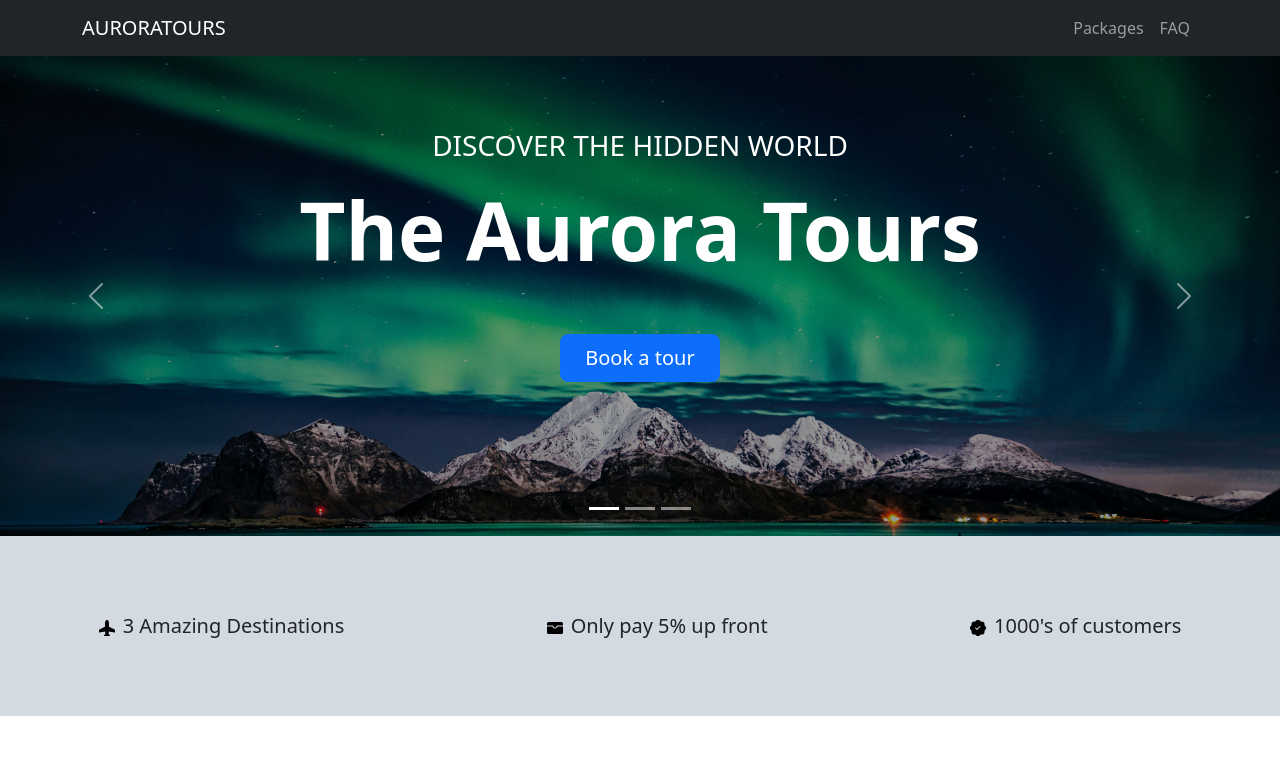
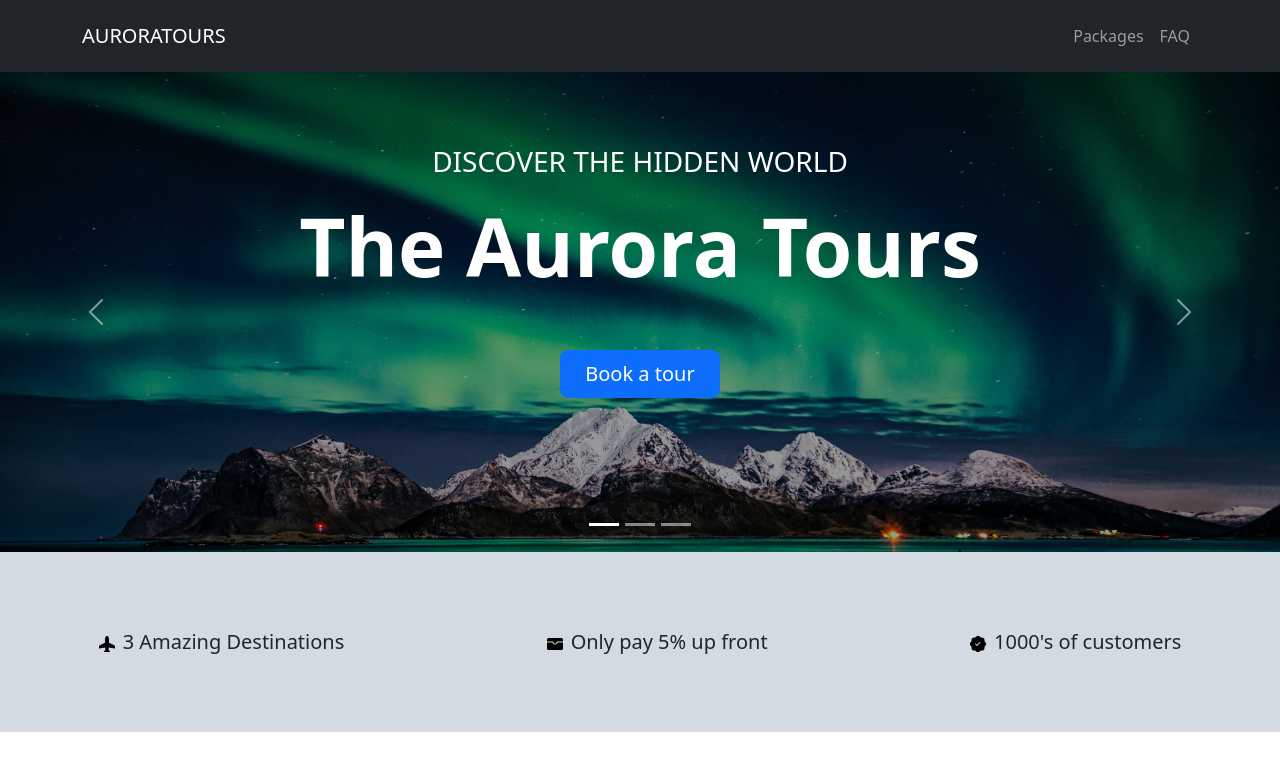
Before and after one commit to KrystianZybura/bootstrap-test-project, a React (Vite) app: page / in a window 1280 px wide. Shown: the top 770 px of the page. Built offline with nearby package versions, Linux system fonts and the light colour scheme.

Commit message:
navbar size increased

```diff
--- a/src/components/Navbar/index.tsx
+++ b/src/components/Navbar/index.tsx
@@ -1,5 +1,5 @@
 const Navbar = () => (
-  <nav className="navbar navbar-expand-sm bg-dark navbar-dark">
+  <nav className="navbar navbar-expand-sm bg-dark navbar-dark p-3">
     <div className="container-lg">
       <a className="navbar-brand text-uppercase" href="#">
         AuroraTours
@@ -15,12 +15,12 @@ const Navbar = () => (
       <div className="collapse navbar-collapse" id="navbarSupportedContent">
         <ul className="navbar-nav ms-auto">
           <li className="nav-item">
-            <a className="nav-link" href="#">
+            <a className="nav-link" href="#packages">
               Packages
             </a>
           </li>
           <li className="nav-item">
-            <a className="nav-link" href="#">
+            <a className="nav-link" href="#FAQ">
               FAQ
             </a>
           </li>
```
